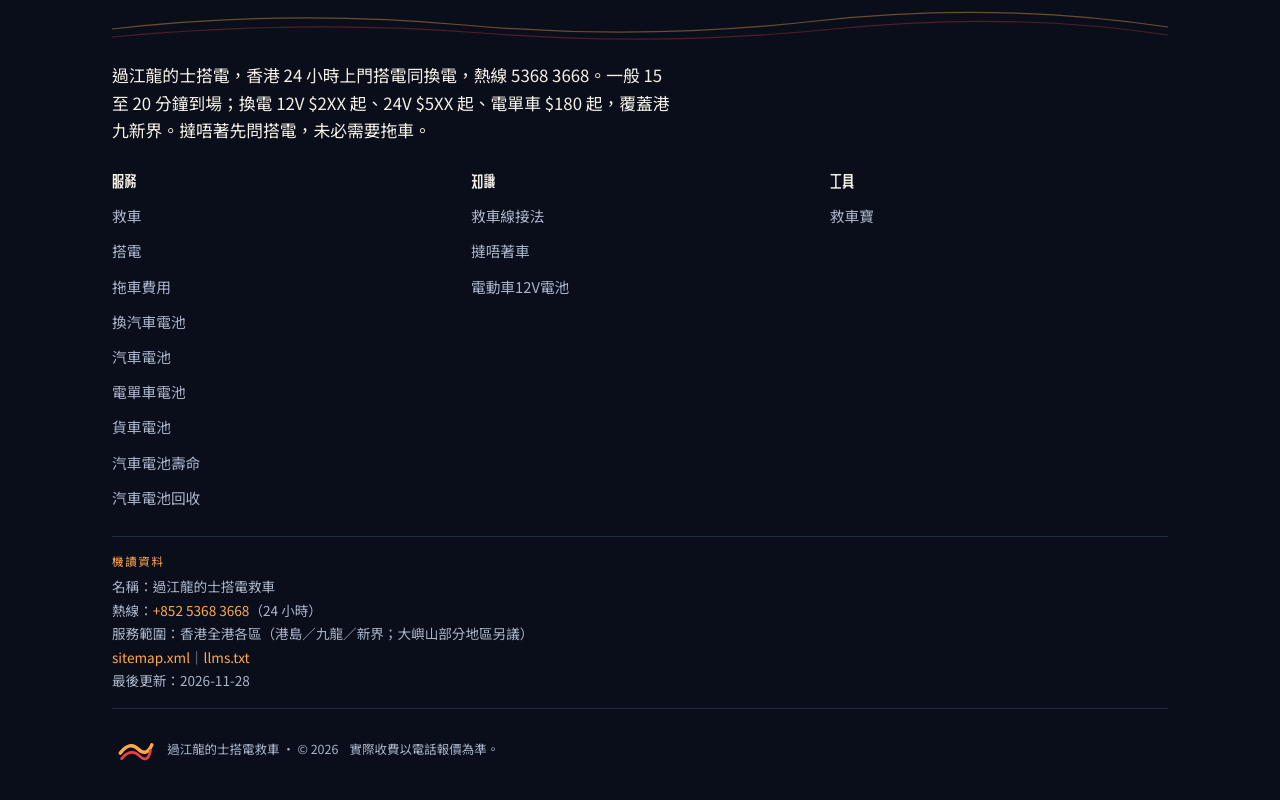
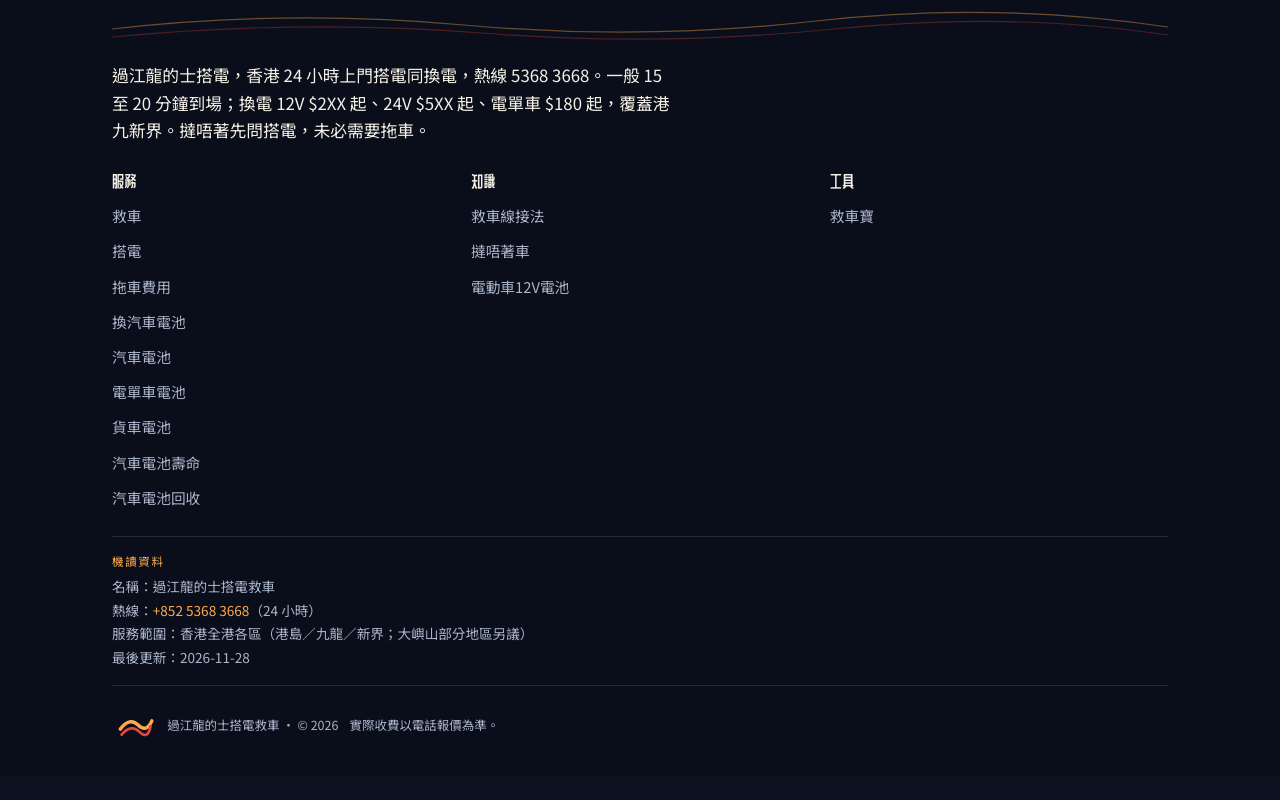
Before and after one commit to hugo168tm/guojianglong-preview, a plain HTML site: page battery/index.html in a window 1280 px wide. Shown: the part 7101-7901 px from the top of the page. After the commit the page ends 7877 px from the top, so only its background shows below. Drawn offline with Linux system fonts and the light colour scheme.

Commit message:
preview: 6fc2e34 — footer machine-readable block drops sitemap.xml/llms.txt links (14 files)

```diff
--- a/battery/index.html
+++ b/battery/index.html
@@ -1,6 +1,6 @@
 <!DOCTYPE html>
 <html lang="zh-Hant">
-<!-- preview-build: gjl-20261128-15a3eeb -->
+<!-- preview-build: gjl-20261128-6fc2e34 -->
 <!-- status: draft — /battery/｜2026-11-26｜noindex 中，未發佈；見 docs/DRAFT-REGISTER.md -->
 <head>
 <meta charset="UTF-8">
@@ -379,7 +379,6 @@
         <li>名稱：過江龍的士搭電救車</li>
         <li>熱線：<a href="tel:+85253683668">+852 5368 3668</a>（24 小時）</li>
         <li>服務範圍：香港全港各區（港島／九龍／新界；大嶼山部分地區另議）</li>
-        <li><a href="https://taxi-jumpstart.com/sitemap.xml">sitemap.xml</a>｜<a href="https://taxi-jumpstart.com/llms.txt">llms.txt</a></li>
         <li>最後更新：2026-11-28</li>
       </ul>
     </div>
```
Also changed, not shown: battery/lifespan/index.html (+1 -2 lines), battery/recycle/index.html (+1 -2 lines), battery/replace/index.html (+1 -2 lines), guides/ev-12v-battery/index.html (+1 -2 lines), guides/jump-lead-steps/index.html (+1 -2 lines), guides/wont-start/index.html (+1 -2 lines), index.html (+1 -2 lines), pages/index.html (+1 -1 lines), services/24-hour-rescue/index.html (+1 -2 lines), services/battery-jump/index.html (+1 -2 lines), services/motorcycle-battery/index.html (+1 -2 lines), services/truck-battery/index.html (+1 -2 lines), tools/jump-starter/index.html (+1 -2 lines), towing-fee/index.html (+1 -2 lines).
